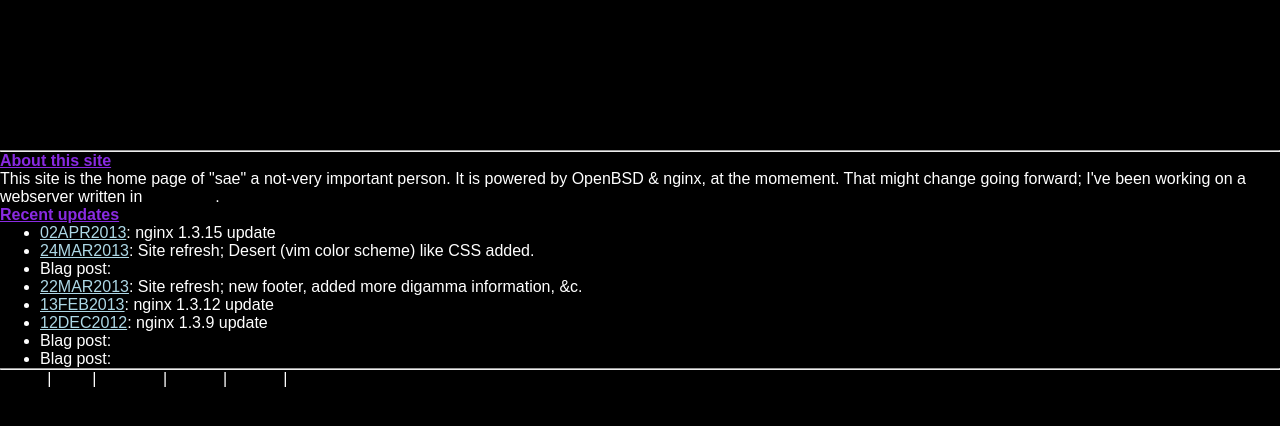
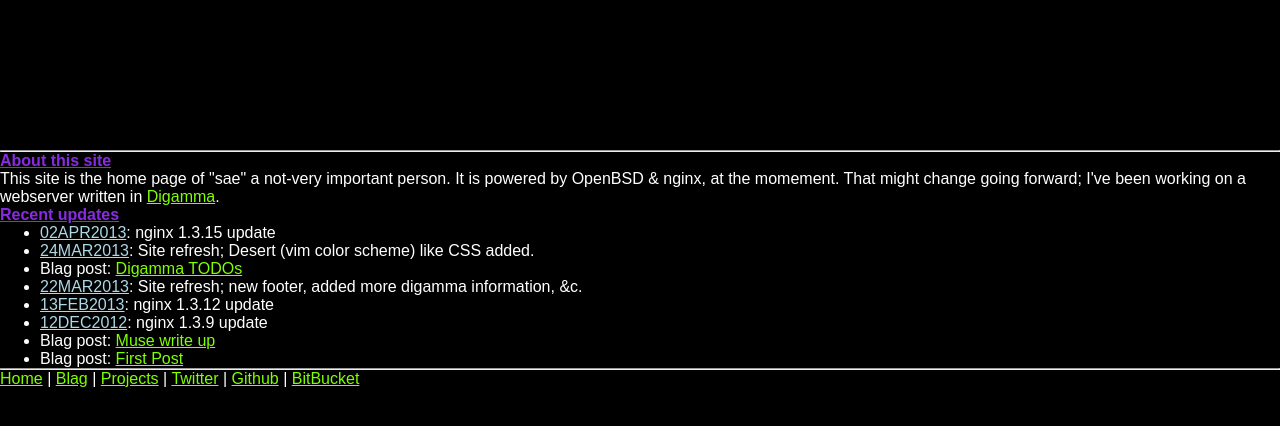
Before and after one commit to lojikil/lojikil.github.io, a plain HTML site: page index.html in a window 1280 px wide. Drawn offline with Linux system fonts and the light colour scheme.

Commit message:
minor css updates

```diff
--- a/main.css
+++ b/main.css
@@ -28,5 +28,5 @@ h1 {
 }
 a {
     font-family: sans-serif;
-    color: #000;
+    color: chartreuse;
 }
```
